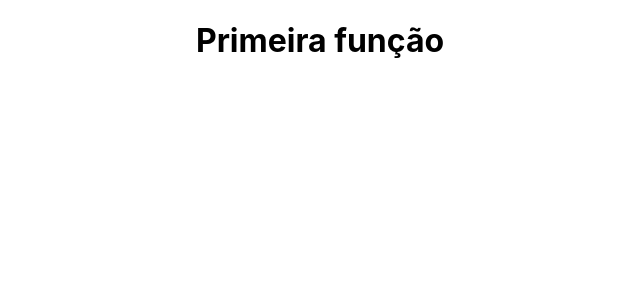
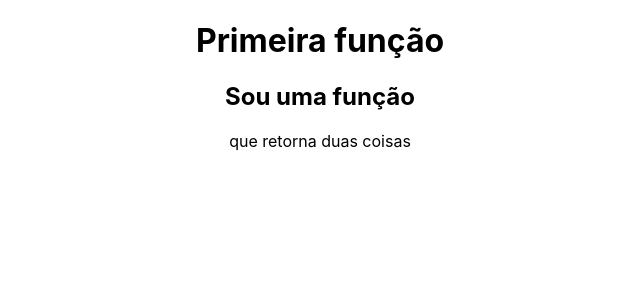
Before and after one commit to dudafmeneses/viagens, a React (Create React App) app in the folder frontend/: page / in a window 1280 px wide. Shown: the top 300 px of the page, without its empty margins (320-960 px from the left). Built offline with nearby package versions, Linux system fonts and the light colour scheme.

Commit message:
função dupla

```diff
--- a/frontend/src/exemplos/Geral.js
+++ b/frontend/src/exemplos/Geral.js
@@ -1,7 +1,11 @@
 import FunctionSimples from "./components/FunctionSimples";
+import FunctionDupla from "./components/FunctionDupla";
 function Geral(){
     return(
-        <FunctionSimples/>
+        <>
+            <FunctionSimples/>
+            <FunctionDupla/>
+        </>
     )
 }
 
--- /dev/null
+++ b/frontend/src/exemplos/components/FunctionDupla.js
@@ -0,0 +1,10 @@
+function FunctionDupla(){
+    return(
+        <>
+            <h2>Sou uma função</h2>
+            <p>que retorna duas coisas</p>
+        </>
+    )
+}
+
+export default FunctionDupla;
```
